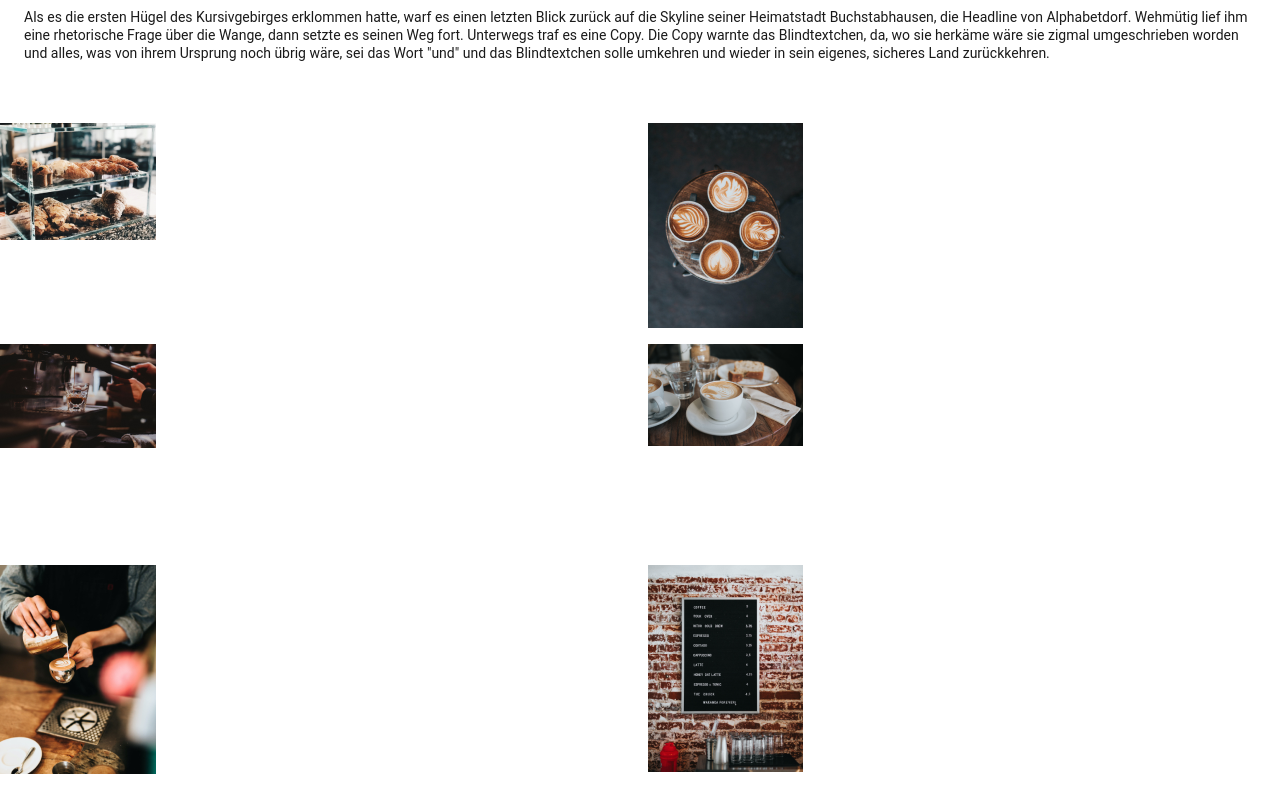
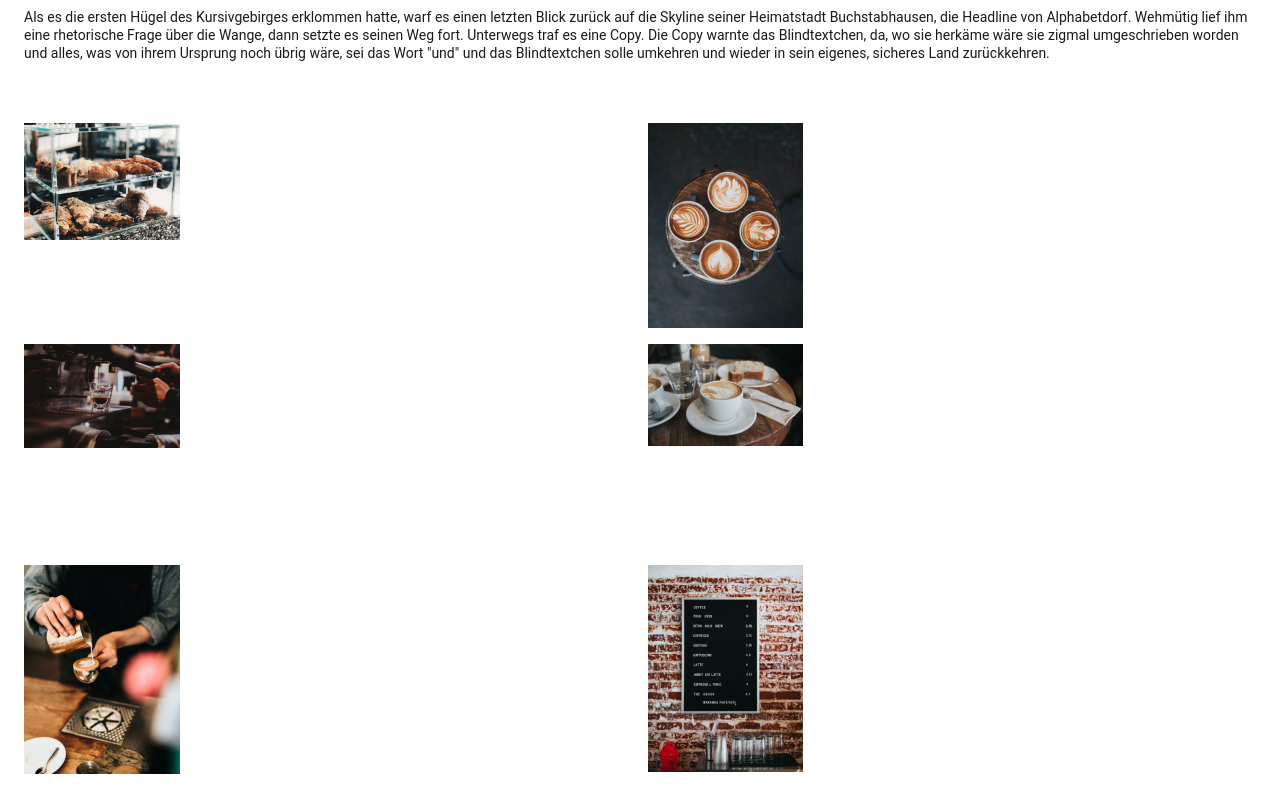
Before and after one commit to Medientourist/coffeeshop-website, a website: page src/sub-page/das_Café.html in a window 1280 px wide. Shown: the part 900-1687 px from the top of the page. Drawn offline with nearby package versions, Linux system fonts and the light colour scheme; files that its build step writes are made by us from their sources.

Commit message:
little change

```diff
--- a/src/css/components/café.css
+++ b/src/css/components/café.css
@@ -61,11 +61,11 @@
 
 .café_pictures_grid {
     margin-top: 2rem;
+    padding: 0 1.5rem;
     display: grid;
     grid-template-columns: 1fr 1fr;
     grid-template-rows: 1fr 1fr;
     grid-auto-rows: minmax(auto);
     gap: 1rem;
-    justify-content: space-evenly;
-    align-content: center;
+    justify-content: center;
 }
```
